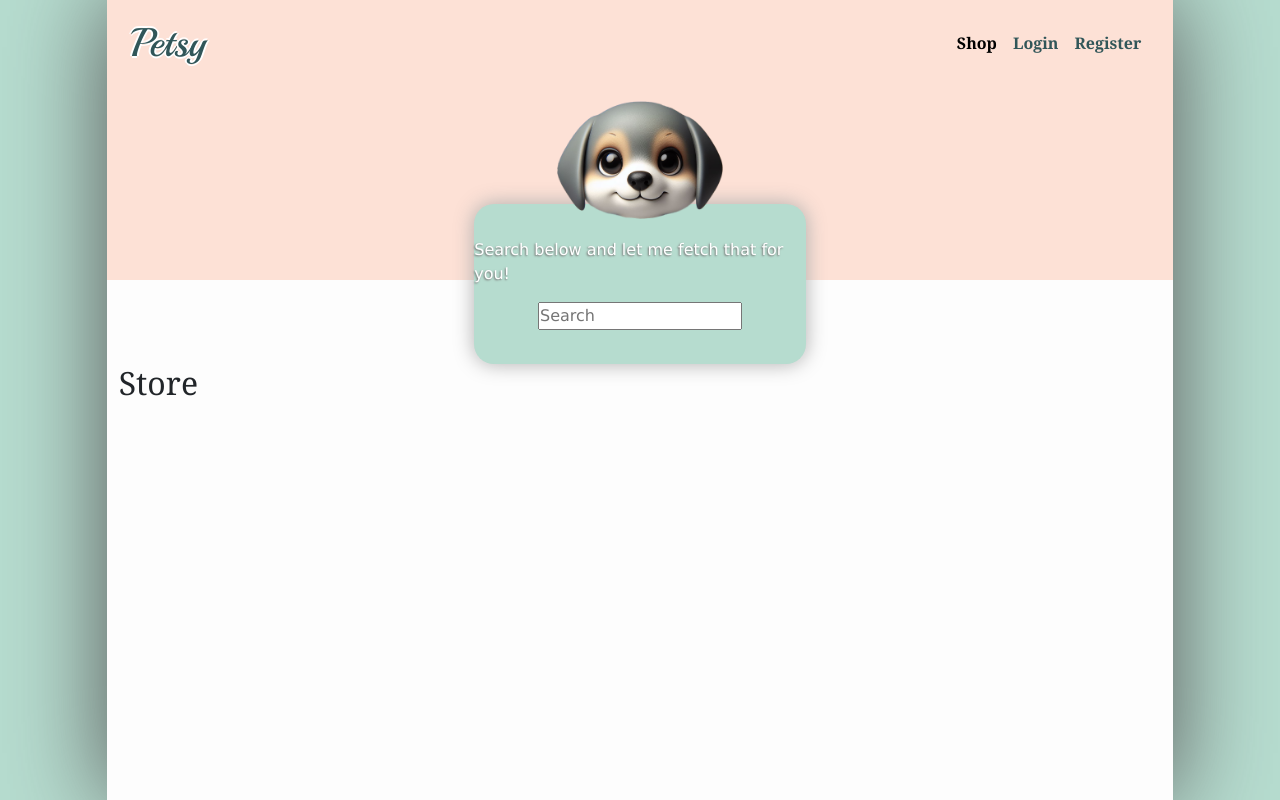
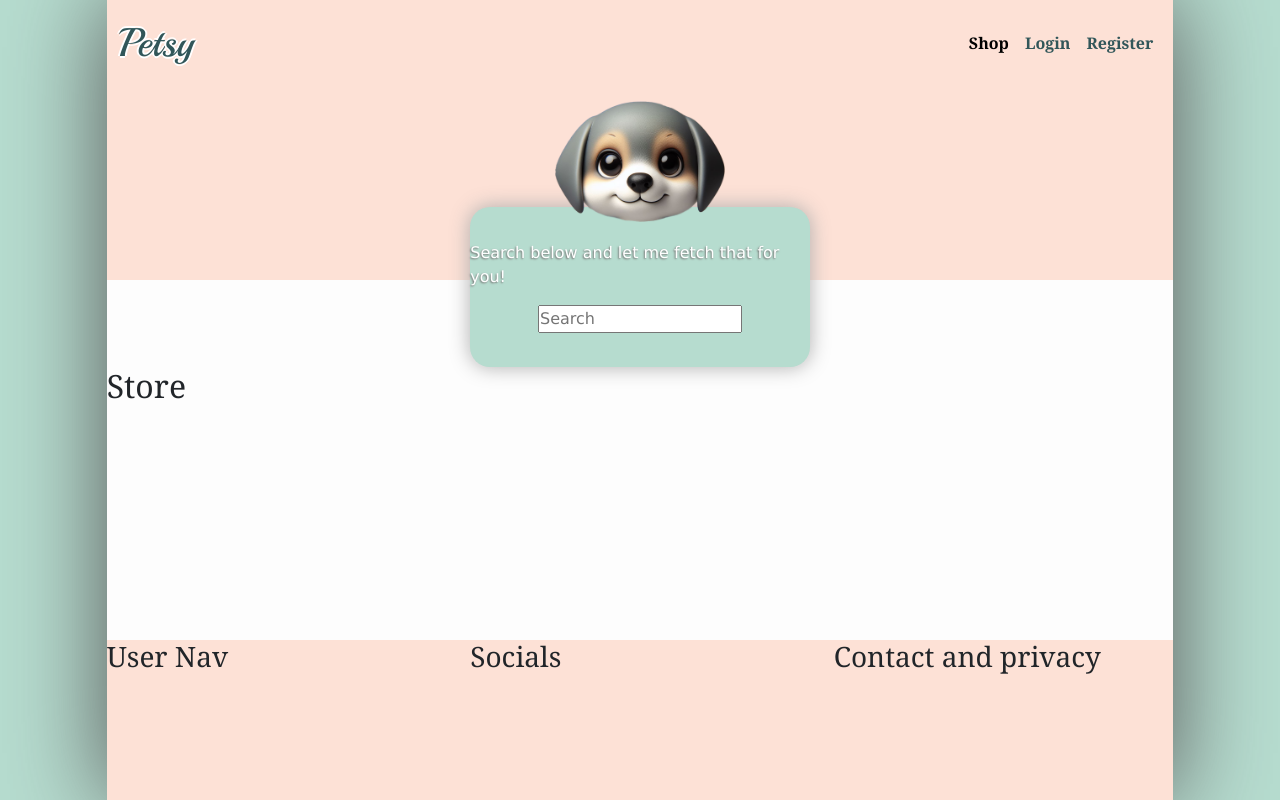
Before and after one commit to TolhurstTech/petsy, a Django app: page / in a window 1280 px wide. Run offline with Django 4.2, Linux system fonts and the light colour scheme; some web fonts are replaced.

Commit message:
Add and position footer block to base.html

```diff
--- a/static/css/style.css
+++ b/static/css/style.css
@@ -30,6 +30,7 @@
     height: 100vh;
     background:linear-gradient(-180deg, var(--light-pink) 35%, var(--white) 0%);
     filter: drop-shadow(0px 0px 50px #535353);
+    padding: 0;
 }
 
 .navbar {
@@ -77,3 +78,12 @@
     align-items: center;
     text-shadow: -1px 1px 2px #757272;
 }
+
+footer {
+    height: 20vh;
+    background-color: var(--light-pink);
+    position: fixed;
+    left: 0;
+    bottom: 0;
+    width: 100%;
+}
--- a/templates/base.html
+++ b/templates/base.html
@@ -91,7 +91,17 @@
                 </main>
 
                 <footer>
-
+                    <div class="row">
+                        <div class="col-4">
+                            <h3>User Nav</h3>
+                        </div>
+                        <div class="col-4">
+                            <h3>Socials</he>
+                        </div>
+                        <div class="col-4">
+                            <h3>Contact and privacy</h3>
+                        </div>
+                    </div>
                 </footer>
             </div>
         </div>
```
